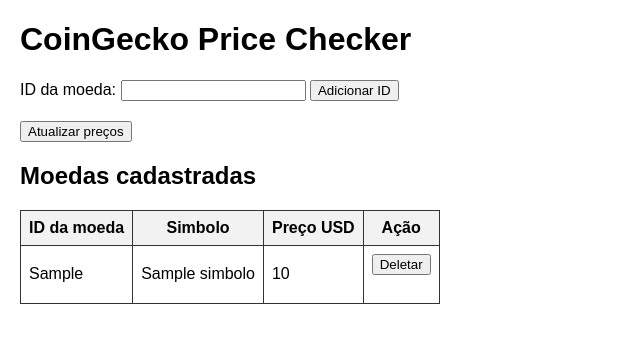
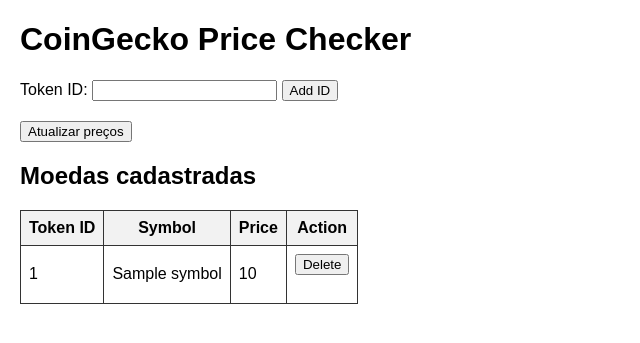
Before and after one commit to jandelima/crypto-prices-coingecko, a Flask app: template templates/index.html in a window 1280 px wide. Shown: the top 343 px of the page, without its empty margins (0-640 px from the left). Run offline with Flask 3, Linux system fonts and the light colour scheme; the template is opened without the code that fills it: most values are stand-ins (such as "Sample title", 1, 10 or a date in 2020).

Commit message:
adjusting fields

```diff
--- a/templates/index.html
+++ b/templates/index.html
@@ -14,38 +14,35 @@
 <body>
     <h1>CoinGecko Price Checker</h1>
 
-    <!-- Formulário para adicionar um novo ID de moeda -->
     <form action="/add" method="post">
-        <label for="coin_id">ID da moeda:</label>
+        <label for="coin_id">Token ID:</label>
         <input type="text" id="coin_id" name="coin_id" required>
-        <button type="submit">Adicionar ID</button>
+        <button type="submit">Add ID</button>
     </form>
 
-    <!-- Botão para atualizar os preços -->
     <form action="/update" method="post">
         <button type="submit">Atualizar preços</button>
     </form>
 
-    <!-- Tabela exibindo os dados cadastrados -->
     <h2>Moedas cadastradas</h2>
     <table>
         <thead>
             <tr>
-                <th>ID da moeda</th>
-                <th>Simbolo</th>
-                <th>Preço USD</th>
-                <th>Ação</th>
+                <th>Token ID</th>
+                <th>Symbol</th>
+                <th>Price</th>
+                <th>Action</th>
             </tr>
         </thead>
         <tbody>
             {% for coin in coins %}
             <tr>
-                <td>{{ coin['id da moeda'] }}</td>
-                <td>{{ coin['simbolo'] }}</td>
-                <td>{{ coin['price'] }} </td>
+                <td>{{ coin['Token ID'] }}</td>
+                <td>{{ coin['Symbol'] }}</td>
+                <td>{{ coin['Price'] }} </td>
                 <td>
-                    <form action="/delete/{{ coin['id da moeda'] }}" method="post">
-                        <button type="submit">Deletar</button>
+                    <form action="/delete/{{ coin['Token ID'] }}" method="post">
+                        <button type="submit">Delete</button>
                     </form>
                 </td>
             </tr>
```
